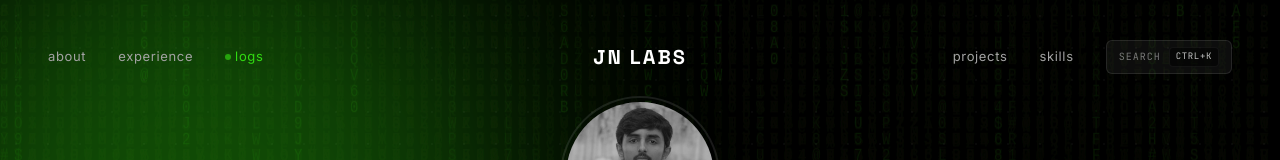
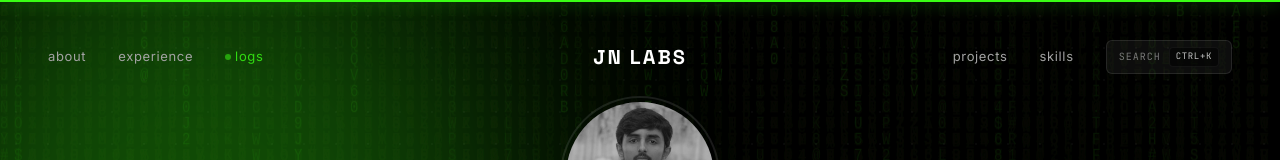
Before and after one commit to beginnercodee/Portfolio, a Next.js app: page / in a window 1280 px wide. Shown: the top 160 px of the page. Built offline with nearby package versions, Linux system fonts and the light colour scheme; no server answers.

Commit message:
feat: implement global framer-motion scroll progress tracker

```diff
--- a/src/app/layout.tsx
+++ b/src/app/layout.tsx
@@ -26,6 +26,7 @@ const jetbrainsMono = JetBrains_Mono({
 import CommandPalette from "@/components/CommandPalette";
 import TerminalOverlay from "@/components/TerminalOverlay";
 import KonamiCode from "@/components/KonamiCode";
+import ScrollProgress from "@/components/ScrollProgress";
 
 export const metadata: Metadata = {
   metadataBase: new URL("https://jamalnadeem.com"),
@@ -84,6 +85,7 @@ export default function RootLayout({
   return (
     <html lang="en">
       <body className={`${inter.variable} ${spaceGrotesk.variable} ${jetbrainsMono.variable} antialiased bg-background text-primary`}>
+        <ScrollProgress />
         {children}
         <CommandPalette />
         <TerminalOverlay />
--- /dev/null
+++ b/src/components/ScrollProgress.tsx
@@ -0,0 +1,14 @@
+"use client";
+
+import { motion, useScroll } from "framer-motion";
+
+export default function ScrollProgress() {
+  const { scrollYProgress } = useScroll();
+
+  return (
+    <motion.div
+      className="fixed top-0 left-0 right-0 h-[2px] bg-glow-green z-[100] origin-left drop-shadow-[0_0_8px_rgba(57,255,20,0.8)] pointer-events-none"
+      style={{ scaleX: scrollYProgress }}
+    />
+  );
+}
```
